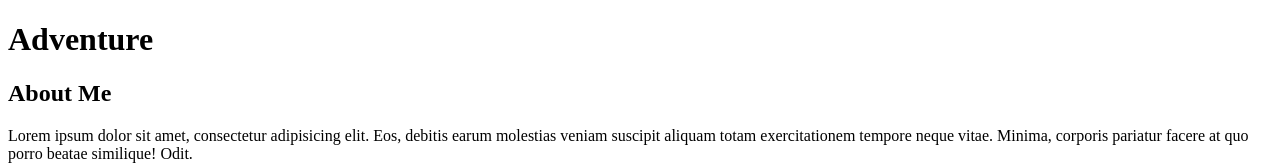
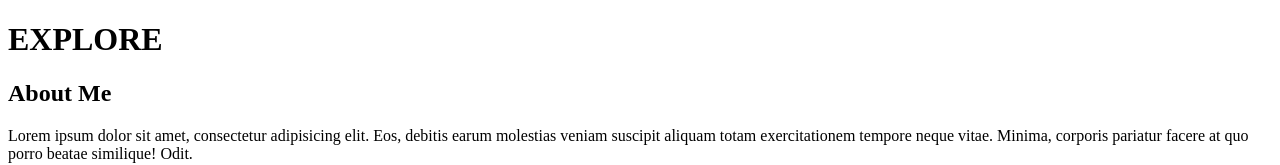
Before and after one commit to jalanvanshika/udacitycourse, a plain HTML site: page index.html in a window 1280 px wide. Shown: the top 165 px of the page. Drawn offline with Linux system fonts and the light colour scheme.

Commit message:
updated heading

```diff
--- a/index.html
+++ b/index.html
@@ -10,7 +10,7 @@
 <body>
 
     <header>
-        <h1>Adventure</h1>
+        <h1>EXPLORE</h1>
     </header>
 
     <div class="container">
```
